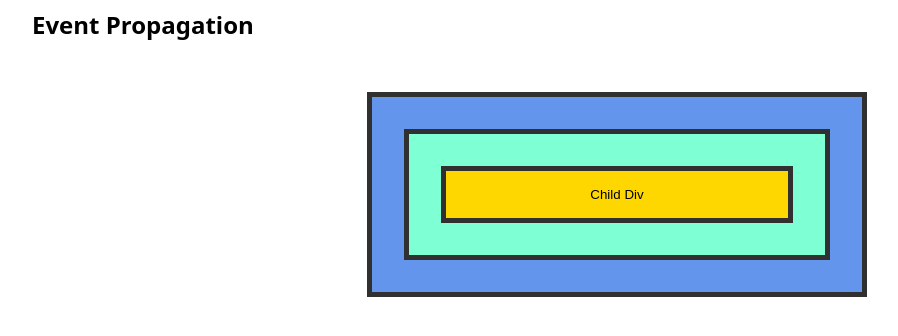
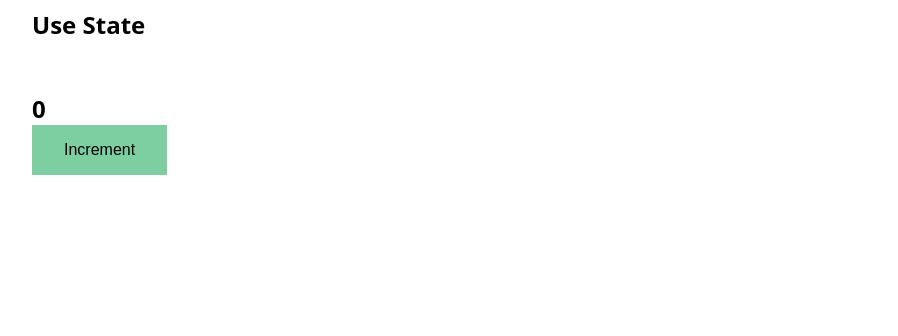
Before and after one commit to satyajeetparmar-UI/netflixCard, a React (Vite) app: page / in a window 1280 px wide. Shown: the top 336 px of the page, without its empty margins (23-921 px from the left). Built offline with nearby package versions, Linux system fonts and the light colour scheme.

Commit message:
example for useState

```diff
--- a/src/App.jsx
+++ b/src/App.jsx
@@ -1,14 +1,13 @@
-// import './components/Netflix.module.css';
 import "./components/Netflix.css";
-import { EventPropagation } from "./components/EventPropagation";
+import { NumberCount } from "./components/hooks/NumberCount";
 
 
 export const App = () => {
   return (
     <>
       <section className="container">
-        <h1 className="card-heading">Event Propagation</h1>
-        <EventPropagation />
+        <h1 className="card-heading">Use State</h1>
+        <NumberCount />
       </section>
     </>
   )
--- a/src/components/Netflix.css
+++ b/src/components/Netflix.css
@@ -37,6 +37,15 @@ img {
   width: 100%;
 }
 
+button {
+  background-color: #7dcea0;
+  border: none;
+  border-radius: 0;
+  cursor: pointer;
+  font-size: 1rem;
+  padding: 1rem 2rem;
+}
+
 .superHit {
   background-color: #7dcea0;
 }
--- /dev/null
+++ b/src/components/hooks/NumberCount.jsx
@@ -0,0 +1,17 @@
+import { useState } from "react";
+
+export const NumberCount = () => {
+
+  const [count, setCount] = useState(0);
+
+  const handleButtonClick = () => {
+    setCount(() => count + 1);
+  }
+
+  return (
+    <>
+      <h1>{count}</h1>
+      <button onClick={handleButtonClick}>Increment</button>
+    </>
+  )
+}
```
